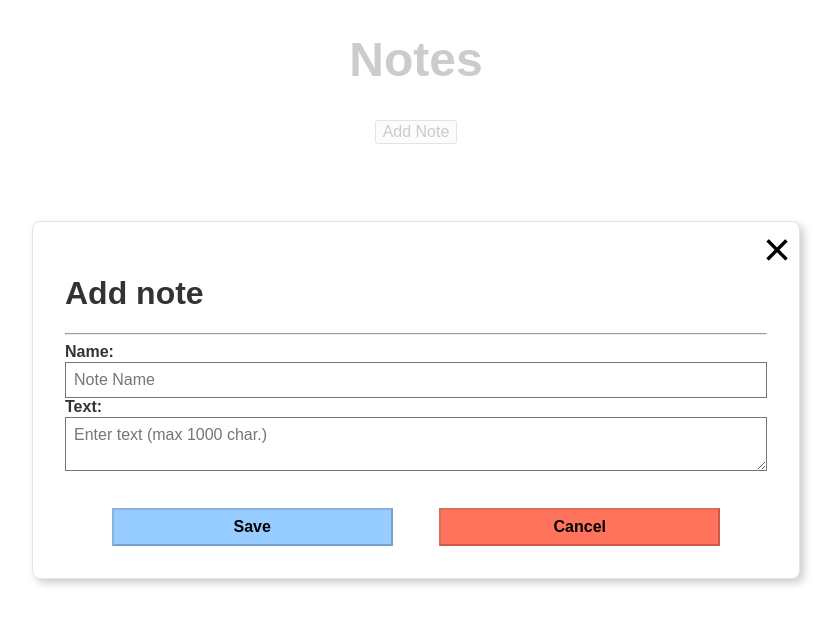
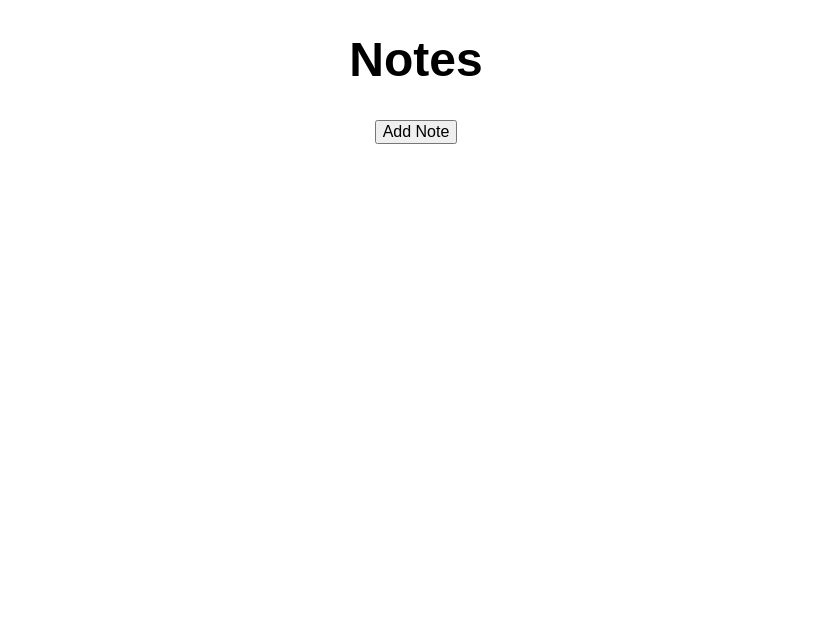
Before and after one commit to Dune24/notes-react-pwa, a React (Create React App) app: page / in a window 1280 px wide. Shown: the top 624 px of the page, without its empty margins (224-1062 px from the left). Built offline with nearby package versions, Linux system fonts and the light colour scheme.

Commit message:
implement adding notes

```diff
--- a/src/App.js
+++ b/src/App.js
@@ -1,49 +1,64 @@
-import React, { Component } from 'react';
-import NoteAdd from './components/NoteAdd/NoteAdd';
-import Modal from './components/Modal/Modal';
-import NoteList from './components/NoteList';
-import './App.css';
+import React, { Component } from "react";
+import NoteAdd from "./components/NoteAdd/NoteAdd";
+import Modal from "./components/Modal/Modal";
+import NoteList from "./components/NoteList";
+import "./App.css";
 
 class App extends Component {
   constructor() {
-    super()
+    super();
     this.state = {
-      isModalOpen: true,
-      noteName: '',
-      noteData: '',
+      isModalOpen: false,
+      noteId: 0,
+      noteName: "",
+      noteData: "",
+      renderNote: true,
       notesArray: [],
-    }
+    };
   }
 
   toggleModal = () => {
-    this.setState(state => ({
+    this.setState((state) => ({
       ...state,
       isModalOpen: !state.isModalOpen,
     }));
-  }
+  };
+
   onNoteSave = (note) => {
-    this.state.notesArray.push({name: note.name, data: note.data});
     this.setState({
-        noteName: note.name,
-        noteData: note.data
-    })
-  }
+      notesArray: [...this.state.notesArray, note],
+      noteId: note.id,
+      isModalOpen: false,
+    });
+  };
+
+  onNoteDelete = (idToDelete) => {
+    const newNotesArray = this.state.notesArray.filter((note) => {
+      return note.id !== idToDelete;
+    });
+    this.setState({ notesArray: newNotesArray });
+  };
 
   render() {
-    const { isModalOpen, notesArray } = this.state;
+    const { isModalOpen, notesArray, noteId } = this.state;
     return (
       <div className="App">
         <header className="App-header tc">
           <h1 className="f1">Notes</h1>
           <button onClick={this.toggleModal}>Add Note</button>
         </header>
-        {
-        this.state.isModalOpen && <Modal>
-          <NoteAdd toggleModal={this.toggleModal} isModalOpen={isModalOpen} NoteSave={this.onNoteSave}/>
-        </Modal>
-        }
+        {this.state.isModalOpen && (
+          <Modal>
+            <NoteAdd
+              toggleModal={this.toggleModal}
+              NoteSave={this.onNoteSave}
+              isModalOpen={isModalOpen}
+              id={noteId}
+            />
+          </Modal>
+        )}
         <div>
-          <NoteList notes={notesArray}/>
+          <NoteList notes={notesArray} onNoteDelete={this.onNoteDelete} />
         </div>
       </div>
     );
--- a/src/components/NoteAdd/NoteAdd.js
+++ b/src/components/NoteAdd/NoteAdd.js
@@ -5,58 +5,86 @@ class NoteAdd extends React.Component {
   constructor(props) {
     super(props);
     this.state = {
-            name: this.props.noteName,
-            data: this.props.noteData,
-        }
+      name: "",
+      data: "",
+      id: 0,
+    };
   }
 
-    onNoteChange = (event) => {
-        switch(event.target.name) {
+  componentDidMount() {
+    this.setState({ id: this.props.id + 1 });
+  }
+
+  onInputChange = (event) => {
+    switch (event.target.name) {
       case "note-name":
-                this.setState({name: event.target.value})
+        this.setState({ name: event.target.value });
         break;
       case "note-data":
-                this.setState({data: event.target.value})
+        this.setState({ data: event.target.value });
         break;
       default:
         return;
     }
-    }
+  };
+
+  onSave = () => {
+    this.props.NoteSave({
+      name: this.state.name,
+      data: this.state.data,
+      id: this.state.id,
+      renderNote: true,
+    });
+    this.setState({ id: this.state.id + 1 });
+  };
 
   render() {
     const { toggleModal } = this.props;
     return (
-            <div className='note-modal'>
-            <article className='br3 ba bg-white b--black-10 w-100 w-75-m mw7 shadow-5 center'>
-                <div className='modal-close fr pr2' onClick={toggleModal}>
+      <div className="note-modal">
+        <article className="br3 ba bg-white b--black-10 w-100 w-75-m mw7 shadow-5 center">
+          <div className="modal-close fr pr2" onClick={toggleModal}>
             &times;
           </div>
-                <main className='pa4 black-80 w-100'>
+          <main className="pa4 black-80 w-100">
             <h1>Add note</h1>
             <hr />
-                    <label className='mt2 fw6' htmlFor='note-name'>Name:</label>
-                    <input onChange={this.onNoteChange}
-                           type='text'
-                           name='note-name'
-                           className='pa2 ba w-100'
+            <label className="mt2 fw6" htmlFor="note-name">
+              Name:
+            </label>
+            <input
+              onChange={this.onInputChange}
+              type="text"
+              name="note-name"
+              className="pa2 ba w-100"
               placeholder="Note Name"
               minLength="4"
-                           maxLength="75">
-                    </input>
-                    <label className='mt2 fw6' htmlFor='note-data'>Text:</label>
-                    <textarea onChange={this.onNoteChange}
-                              name='note-data'
-                              className='pa2 ba w-100'
+              maxLength="75"
+            ></input>
+            <label className="mt2 fw6" htmlFor="note-data">
+              Text:
+            </label>
+            <textarea
+              onChange={this.onInputChange}
+              name="note-data"
+              className="pa2 ba w-100"
               placeholder="Enter text (max 1000 char.)"
-                              maxLength="1000">
-                    </textarea>
-                    <div className='mt4' style={{ display: 'flex', justifyContent: 'space-evenly'}}>
-                        <button className='b pa2 grow pointer hover-white w-40 bg-light-blue b--black-20'
-                            onClick={() => this.props.NoteSave({name: this.state.name, data: this.state.data})}>
+              maxLength="1000"
+            ></textarea>
+            <div
+              className="mt4"
+              style={{ display: "flex", justifyContent: "space-evenly" }}
+            >
+              <button
+                className="b pa2 grow pointer hover-white w-40 bg-light-blue b--black-20"
+                onClick={this.onSave}
+              >
                 Save
               </button>
-                        <button className='b pa2 grow pointer hover-white w-40 bg-light-red b--black-20'
-                            onClick={toggleModal}>
+              <button
+                className="b pa2 grow pointer hover-white w-40 bg-light-red b--black-20"
+                onClick={toggleModal}
+              >
                 Cancel
               </button>
             </div>
--- a/src/components/NoteCard.js
+++ b/src/components/NoteCard.js
@@ -1,15 +1,21 @@
 import React from "react";
 
-const NoteCard = ({ name, data }) => {
+class NoteCard extends React.Component {
+  delete = () => {
+    this.props.onNoteDelete(this.props.id);
+  };
+
+  render() {
     return (
-        <div className='bg-light-green br3 pa3 ma4 bw2 dib shadow-5'>
-            <div>
-                <h2 className="tc background-white">{name}</h2>
-                <p>{data}</p>
-            </div>
+      <div className="bg-light-green br3 pa3 w5 ma4 bw2 dib shadow-5">
+        <div className="fr f2" onClick={this.delete}>
+          &times;
         </div>
+        <h2 className="tc background-white">{this.props.name}</h2>
+        <p>{this.props.data}</p>
+      </div>
     );
+  }
 }
 
-
 export default NoteCard;
--- a/src/components/NoteList.js
+++ b/src/components/NoteList.js
@@ -1,22 +1,24 @@
 import React from "react";
 import NoteCard from "./NoteCard";
 
-const NoteList = ({notes}) => {
+class NoteList extends React.Component {
+  render() {
     return (
       <div>
-            {
-                notes.map((note, i) => {
+        {this.props.notes.map((note, i) => {
           return (
             <NoteCard
               key={i}
+              id={note.id}
               name={note.name}
               data={note.data}
+              onNoteDelete={this.props.onNoteDelete}
             />
           );
-                })
-            }
+        })}
       </div>
     );
   }
+}
 
 export default NoteList;
```
Also changed, not shown: package.json (+4 -5 lines), 2 other files (tests, documents, lock files or other folders). Lines whose indentation alone changed are shown as unchanged.
